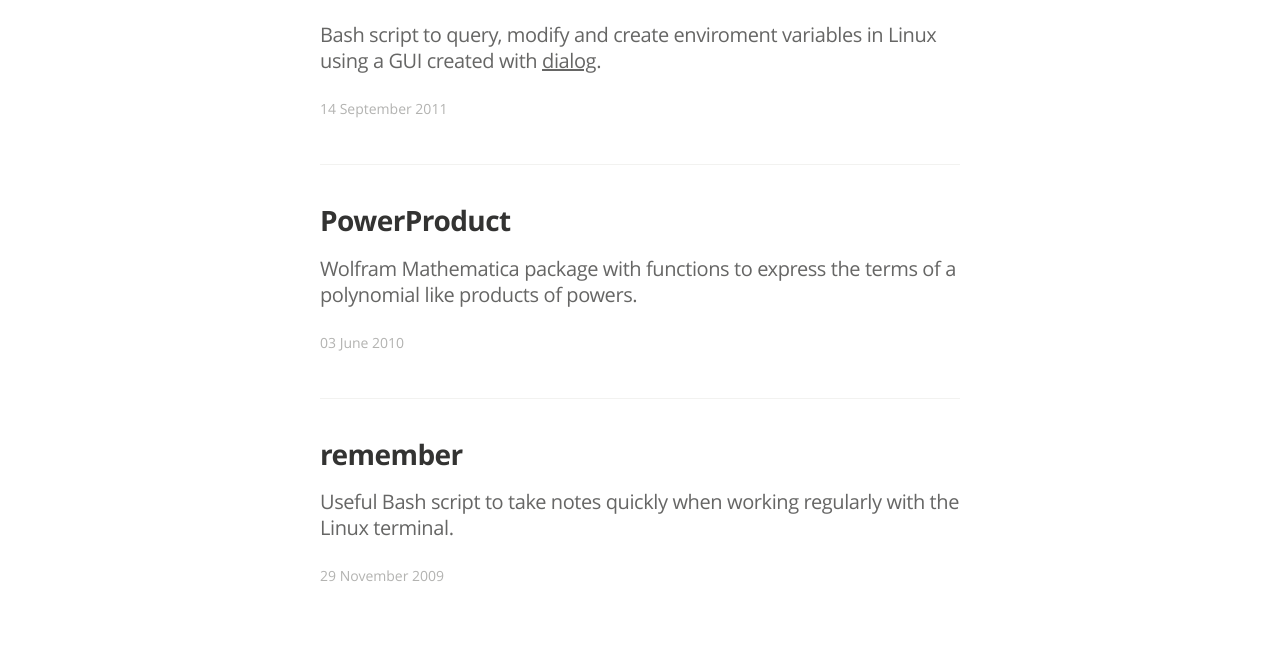
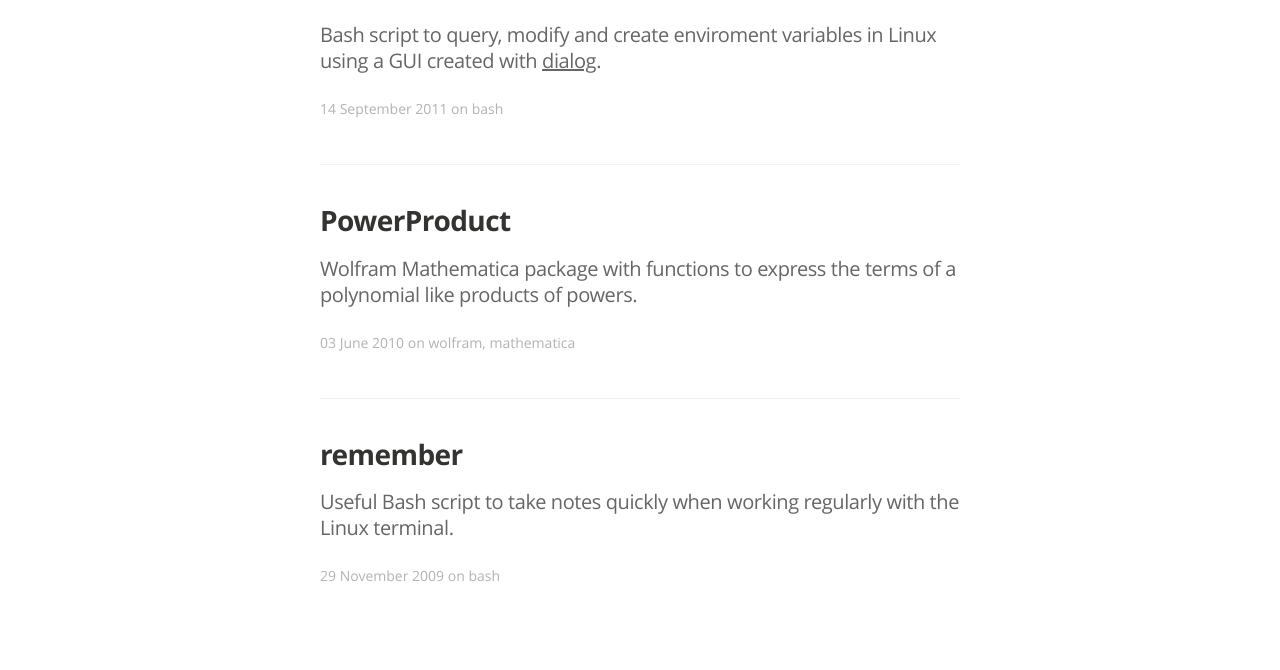
Before and after one commit to aafeijoo/aafeijoo.github.io, a Jekyll site: the page built from index.html, in a window 1280 px wide. Shown: the part 782-1452 px from the top of the page. Built offline with Jekyll 4.4.1, drawn with Linux system fonts in a browser that asks for light colours; Markdown is read by kramdown in place of the engine named in the settings; the list of posts is cut into pages by our own code.

Commit message:
Tags test

```diff
--- a/index.html
+++ b/index.html
@@ -45,7 +45,7 @@ layout: default
             </section>
             <div class="post-meta">
               <time datetime="{{ post.date | date_to_long_string }}">{{ post.date | date_to_long_string }}</time>
-  <!--            <span class="post-tags-set">on {{#foreach tags}}<span class="post-tag-{{slug}}">{{#if @first}}{{else}}, {{/if}}<a href="/tag/{{slug}}">{{name}}</a></span>{{/foreach}}</span>-->
+              <span class="post-tags-set">on {% for tag in post.tags %}<span class="post-tag-{{tag}}">{% if forloop.index0 != 0 %}, {% endif %}<a href="/tag/{{tag}}">{{tag}}</a></span>{% endfor %}</span>
             </div>
           </div>
         </article>
@@ -67,7 +67,7 @@ layout: default
             </section>
             <div class="post-meta">
               <time datetime="{{ post.date | date_to_long_string }}">{{ post.date | date_to_long_string }}</time>
-<!--            <span class="post-tags-set">on {{#foreach tags}}<span class="post-tag-{{slug}}">{{#if @first}}{{else}}, {{/if}}<a href="/tag/{{slug}}">{{name}}</a></span>{{/foreach}}</span>-->
+              <span class="post-tags-set">on {% for tag in post.tags %}<span class="post-tag-{{tag}}">{% if forloop.index0 != 0 %}, {% endif %}<a href="/tag/{{tag}}">{{tag}}</a></span>{% endfor %}</span>
             </div>
           </div>
         </article>
```
